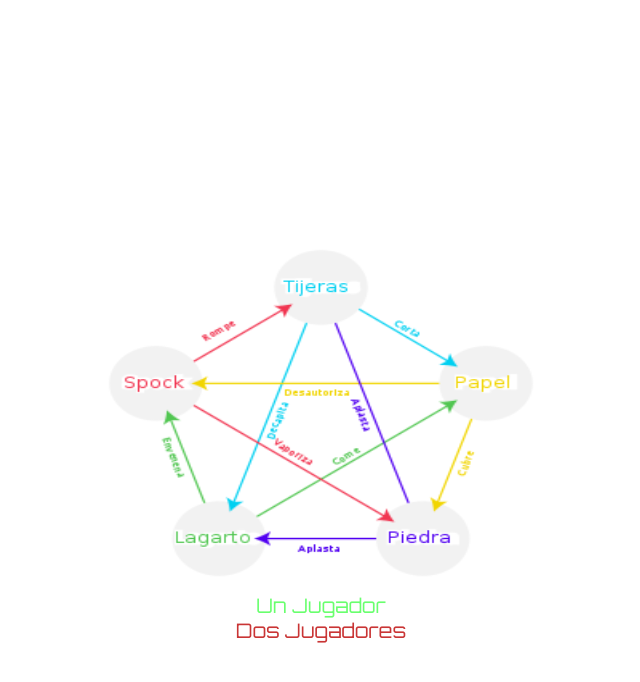
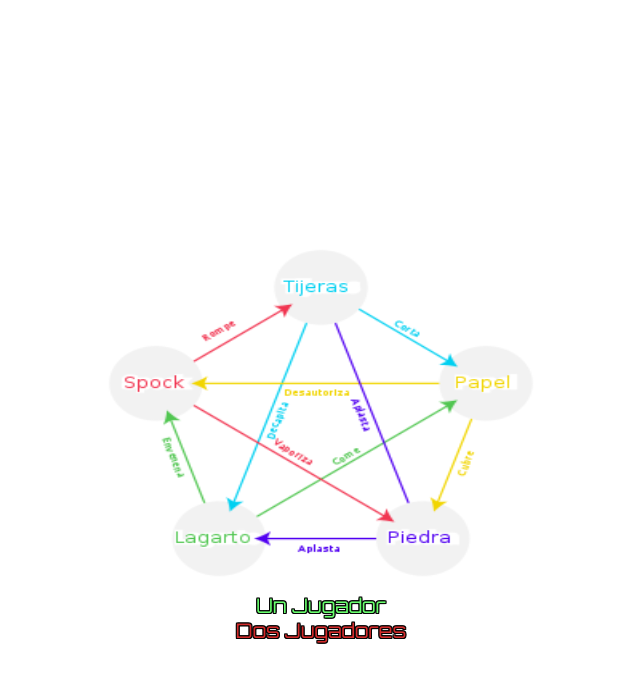
Before and after one commit to LucasMattera/Stone-Papel-Scissors-Lizard-Spock-Web-Game, a React (Create React App) app: page / in a window 1280 px wide. In both pictures the pointer is over the link "Un Jugador". Shown: the top 682 px of the page, without its empty margins (319-959 px from the left). Built offline with nearby package versions, Linux system fonts and the light colour scheme.

Commit message:
mod botones home

```diff
--- a/src/css/Home.css
+++ b/src/css/Home.css
@@ -7,8 +7,17 @@
 }
 
 .btn-small:link, .btn-small:visited{
-	color: rgb(201, 53, 53);
-	text-decoration:none
+	color: rgb(211, 44, 44);
+	text-decoration:none;
+	text-shadow:
+		 1px  0   0 rgb(5, 5, 5),
+		-1px  0   0 rgb(5, 5, 5),
+		 0    1px 0 rgb(5, 5, 5),
+		 0   -1px 0 rgb(5, 5, 5),
+		 1px  1px   rgb(5, 5, 5),
+		-1px -1px 0 rgb(5, 5, 5),
+		 1px -1px 0 rgb(5, 5, 5),
+		-1px  1px 0 rgb(5, 5, 5);
 }
 
 .btn-small:hover, .btn-small:active{
```
